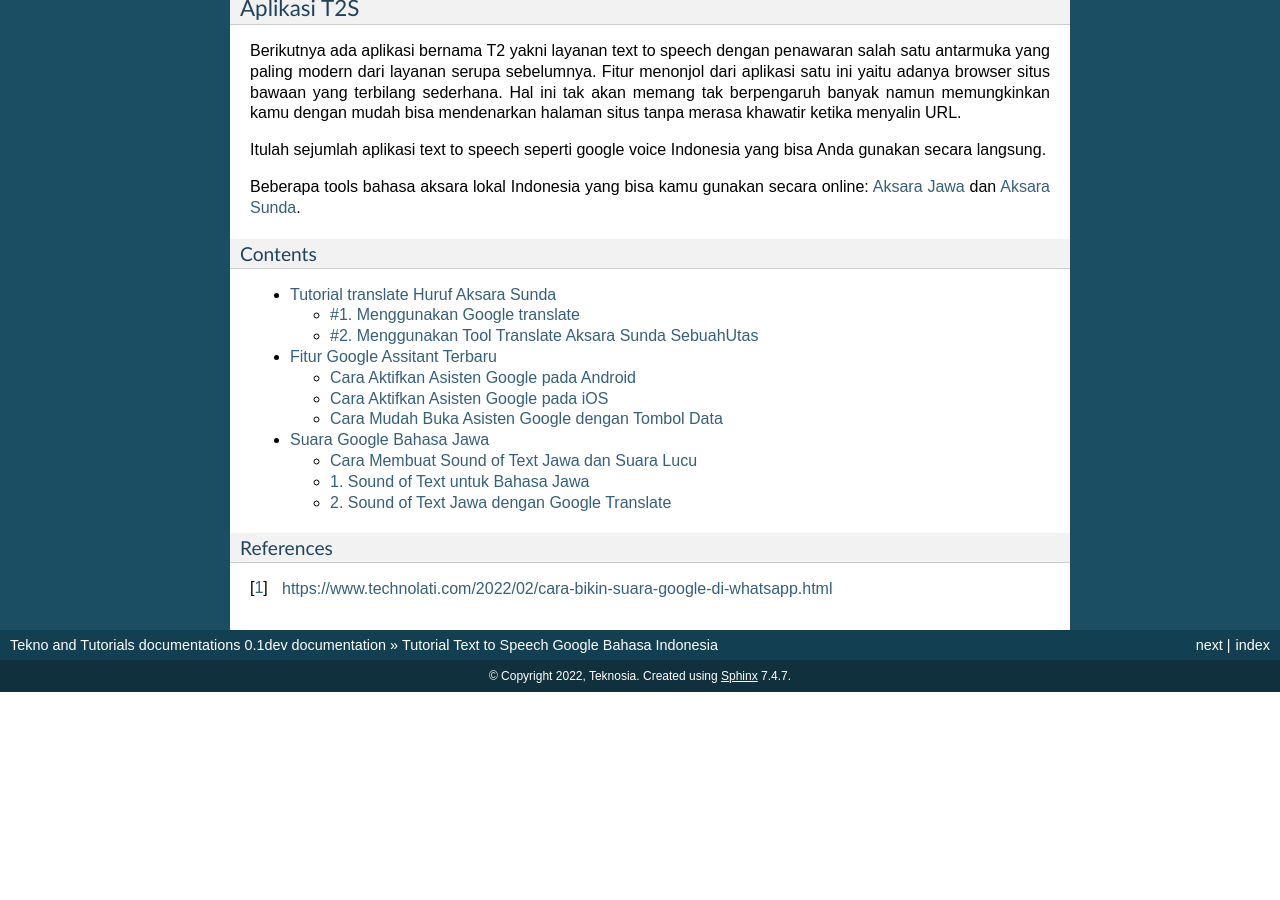
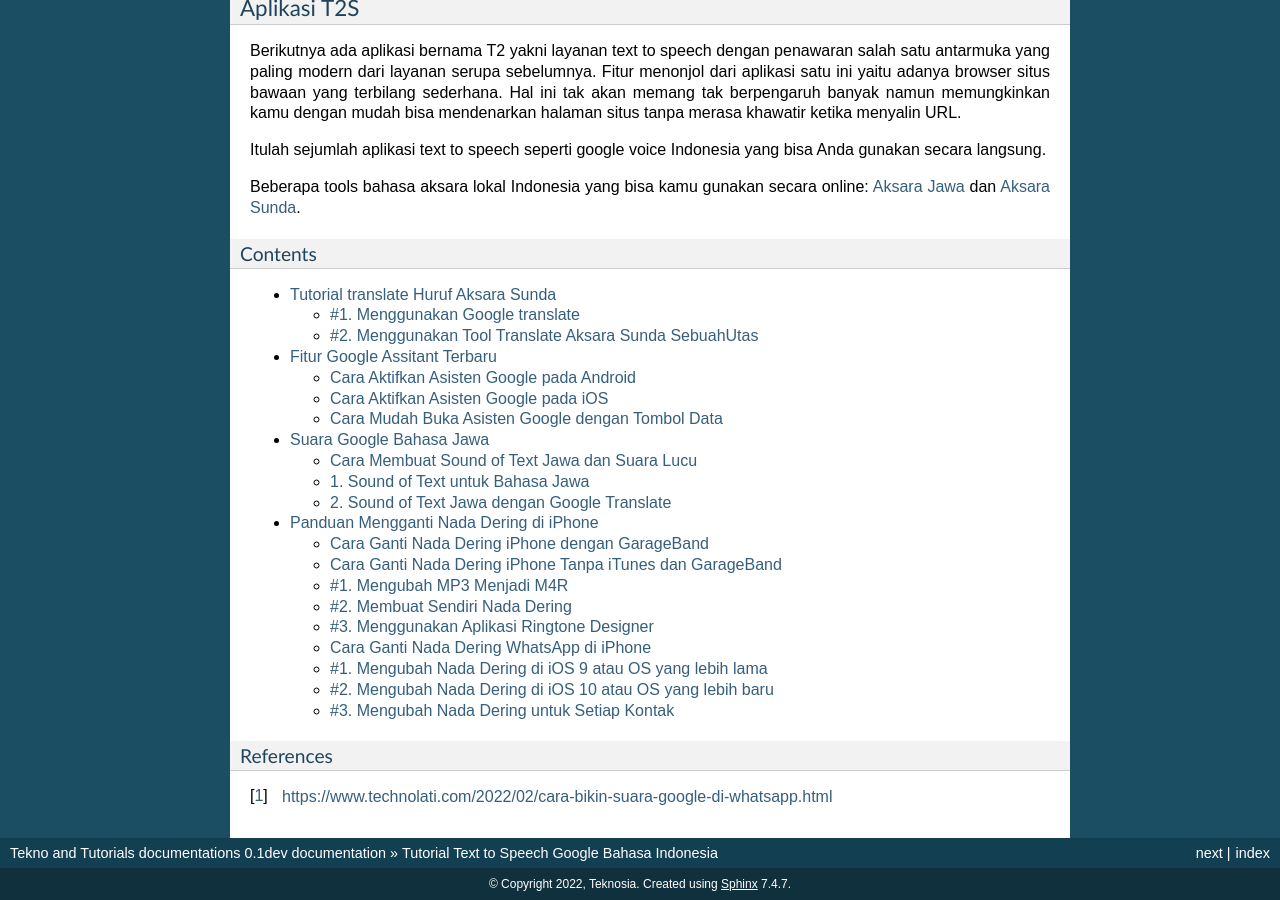
Before and after one commit to techidn/truffle, a Sphinx documentation site: the page built from docs/index.rst, in a window 1280 px wide and 900 px high, scrolled down 1693 px. Built offline with Sphinx 7.4.7, drawn with Linux system fonts in a browser that asks for light colours; pages that are not in the unit, such as notebooks, are missing from menus; before the commit the page ends 2385 px from its top, so only the background shows below that.

Commit message:
Update index.rst

```diff
--- a/docs/index.rst
+++ b/docs/index.rst
@@ -61,6 +61,7 @@ Contents
    aksara-sunda/index
    google-assistant/index
    suara-jawa/index
+   ringtone-iphone/index
 
 **********
 References
```
